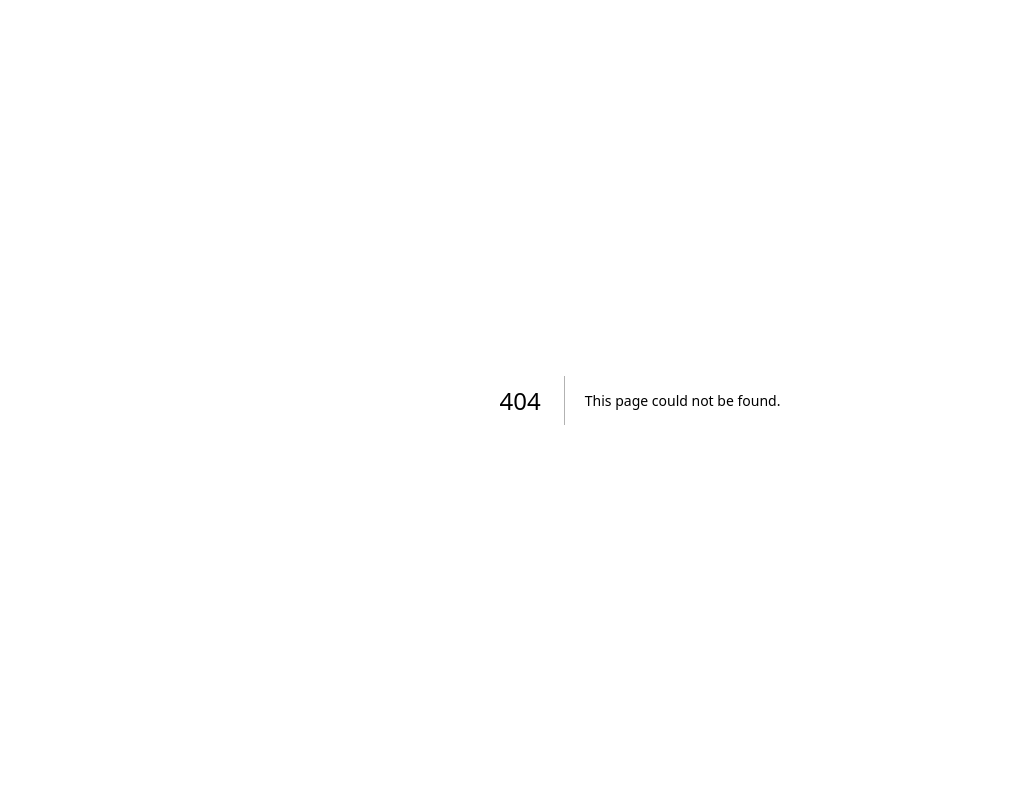
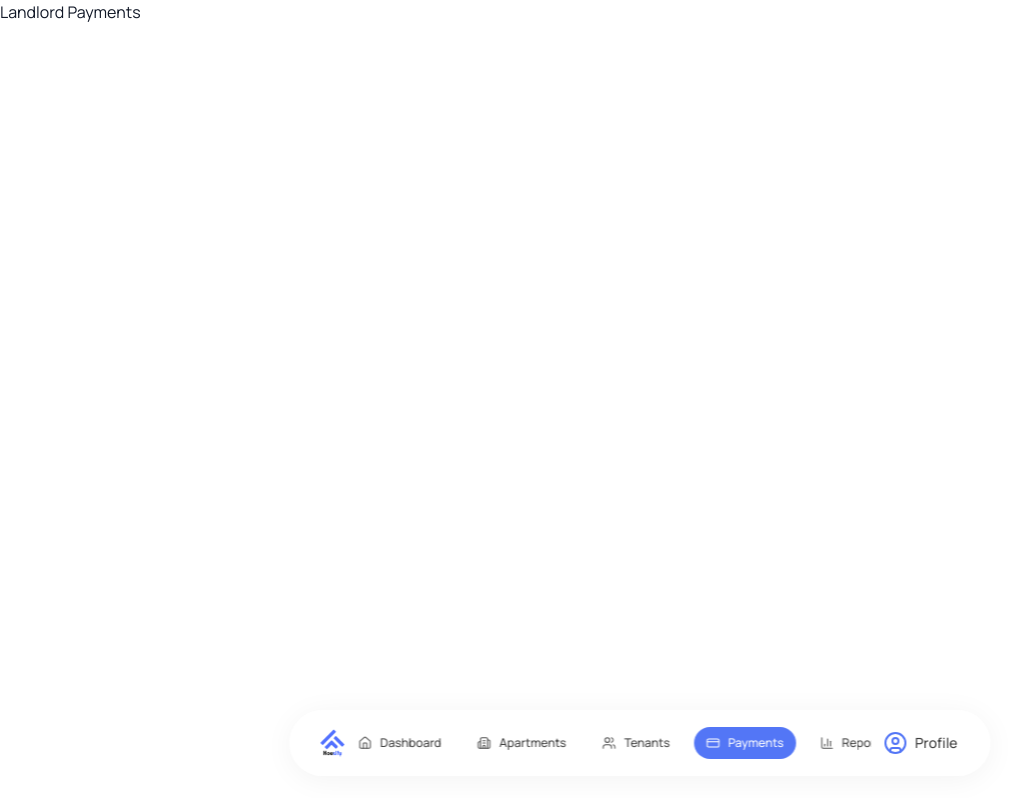
Before and after one commit to kajugadaniels/housify-client, a Next.js app: page /landlord/payments in a window 1280 px wide. Before the commit this address had no page. Shown: the whole page, without its empty margins (0-1020 px from the left). Built offline with nearby package versions, Linux system fonts and the light colour scheme.

Commit message:
Add landlord pages

```diff
--- /dev/null
+++ b/src/app/landlord/payments/page.tsx
@@ -0,0 +1,11 @@
+import React from 'react'
+
+const LandlordPayments = () => {
+    return (
+        <div>
+            Landlord Payments
+        </div>
+    )
+}
+
+export default LandlordPayments
--- /dev/null
+++ b/src/app/landlord/profile/page.tsx
@@ -0,0 +1,11 @@
+import React from 'react'
+
+const LandlordProfile = () => {
+    return (
+        <div>
+            Landlord Profile
+        </div>
+    )
+}
+
+export default LandlordProfile
--- /dev/null
+++ b/src/app/landlord/reports/page.tsx
@@ -0,0 +1,11 @@
+import React from 'react'
+
+const LandlordReports = () => {
+    return (
+        <div>
+            Landlord Reports
+        </div>
+    )
+}
+
+export default LandlordReports
--- /dev/null
+++ b/src/app/landlord/settings/page.tsx
@@ -0,0 +1,11 @@
+import React from 'react'
+
+const LandlordSettings = () => {
+    return (
+        <div>
+            Landlord Settings
+        </div>
+    )
+}
+
+export default LandlordSettings
--- /dev/null
+++ b/src/app/landlord/tenants/page.tsx
@@ -0,0 +1,11 @@
+import React from 'react'
+
+const LandlordTenants = () => {
+    return (
+        <div>
+            Landlord Tenants
+        </div>
+    )
+}
+
+export default LandlordTenants
--- a/src/constants/landlord.ts
+++ b/src/constants/landlord.ts
@@ -40,7 +40,7 @@ export const LANDLORD_NAV_LINKS = [
 export const LANDLORD_PROFILE_DROPDOWN = [
     {
         name: "Edit Profile",
-        href: "/landlord/profile/edit",
+        href: "/landlord/profile",
         icon: UserCircle,
     },
     {
```
